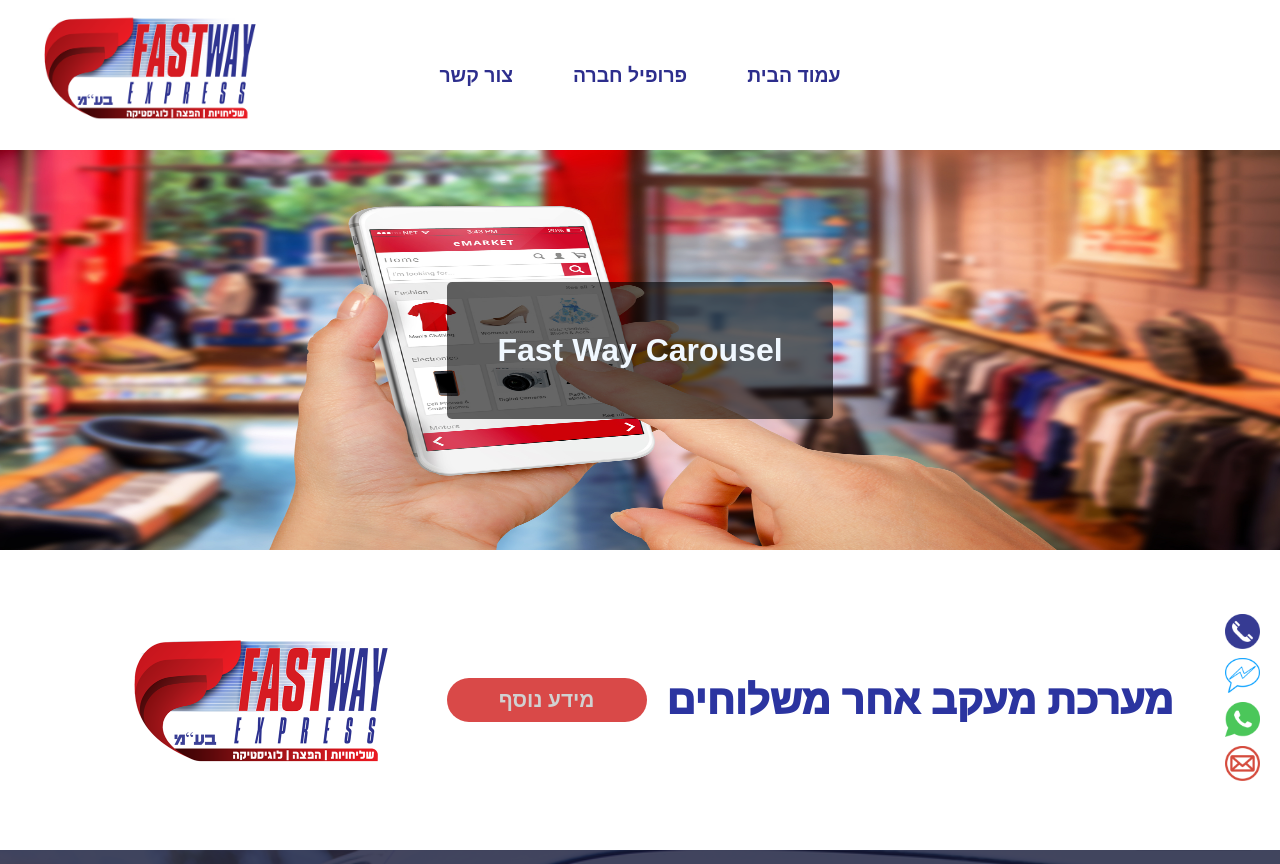
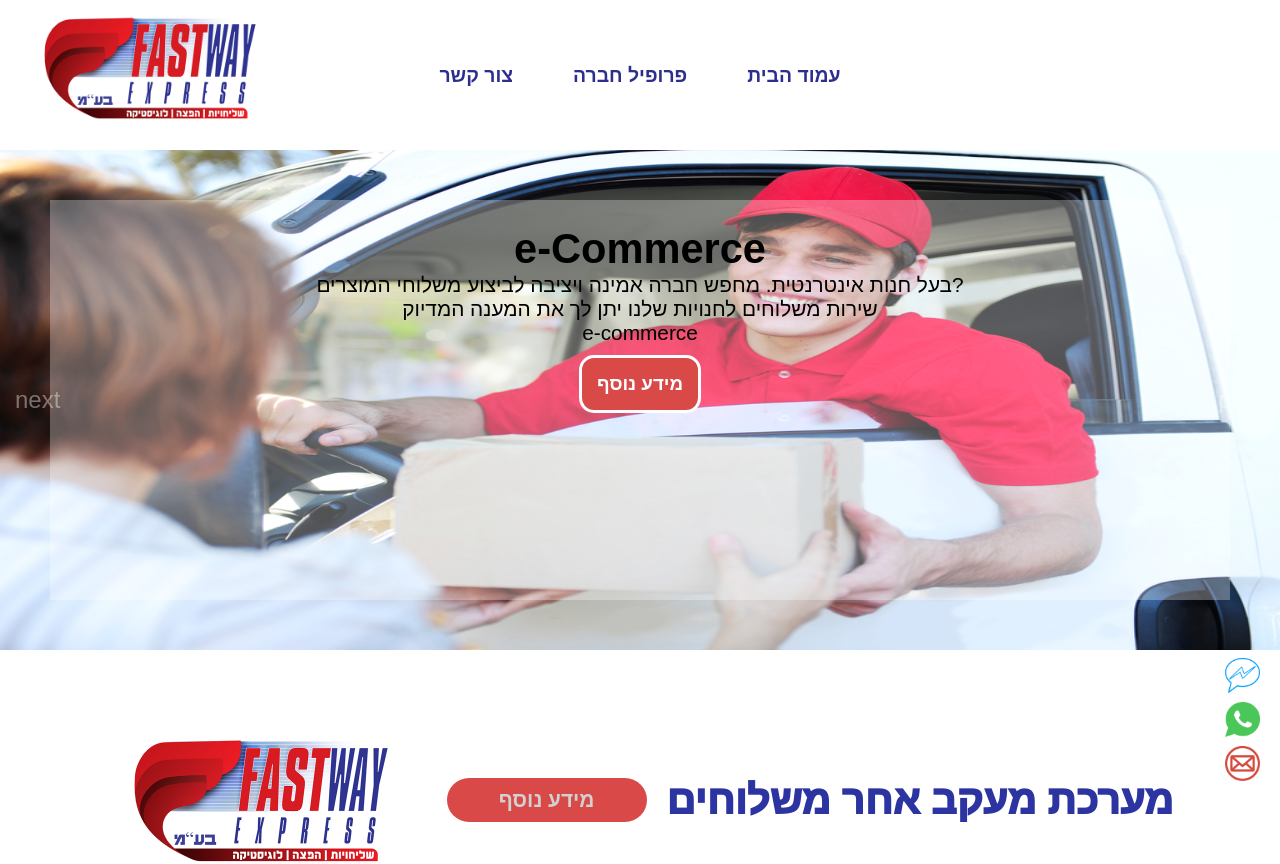
Before and after one commit to Leon-A1/FastWay, a React (Create React App) app: page / in a window 1280 px wide. Shown: the top 864 px of the page. Built offline with nearby package versions, Linux system fonts and the light colour scheme.

Commit message:
built custom slider

```diff
--- /dev/null
+++ b/src/Assets/css/custom-slider.css
@@ -0,0 +1,91 @@
+.slider-wrapper {
+  width: 100%;
+  background-color: rgba(0, 0, 0, 0.9);
+  display: flex;
+  justify-content: space-between;
+  position: relative;
+  min-height: 500px;
+}
+.slider-wrapper button {
+  background-color: transparent;
+  color: rgba(255, 255, 255, 0.4);
+  font-size: 150%;
+  padding: 15px;
+  border: none;
+  outline: none;
+  transition: 300ms ease;
+  z-index: 10;
+}
+.slider-wrapper button:hover {
+  color: white;
+  transition: 300ms ease;
+}
+.images-container {
+  color: white;
+  z-index: 5;
+}
+.images-container img {
+  width: 100%;
+  margin: auto;
+  right: 0;
+  left: 0;
+  display: block;
+  overflow-x: hidden;
+  overflow-y: hidden;
+  position: absolute;
+  transition: 2200ms ease;
+  height: 100%;
+  z-index: 0;
+}
+
+#sliding_image_2 {
+  opacity: 0;
+  transform: translateX(250px);
+  transition: 2200ms ease;
+  overflow-x: hidden;
+  overflow-y: hidden;
+  position: absolute;
+}
+#sliding_image_3 {
+  opacity: 0;
+  transform: translateX(250px);
+  transition: 2200ms ease;
+  overflow-x: hidden;
+  overflow-y: hidden;
+  position: absolute;
+}
+.content {
+  position: absolute;
+  z-index: 10;
+  background-color: rgba(255, 255, 255, 0.3);
+  color: black;
+  top: 50px;
+  right: 50px;
+  left: 50px;
+  bottom: 50px;
+  padding: 25px;
+  display: flex;
+  flex-direction: column;
+  align-items: center;
+  font-size: 130%;
+}
+.content button {
+  z-index: 150;
+  color: white;
+  border: solid white 3px;
+  background-color: #d94948;
+  border-radius: 15px;
+  margin: 10px;
+  font-size: 90%;
+  font-weight: 900;
+}
+.content button:hover {
+  color: #d94948;
+  background-color: white;
+  border: solid #d94948 3px;
+}
+@media (max-width: 900px) {
+  .slider-wrapper {
+    min-height: 400px;
+  }
+}
--- a/src/Components/Home.js
+++ b/src/Components/Home.js
@@ -1,9 +1,10 @@
 import React, { useEffect } from "react";
 import Services from "./Services";
 import ReadMoreSection from "./ReadMoreSection";
-import Header from "./Header";
+// import Header from "./Header";
 import InfoFooter from "./InfoFooter";
 import LandingPageForm from "./LandingPageForm.js";
+import LACustomSlider from "./LACustomSlider.js";
 // import SplitScreenRowContentFirst from "./SplitScreenRowContentFirst";
 import "../Assets/css/layout.css";
 import "../Assets/css/aos.css";
@@ -18,7 +19,7 @@
   }, []);
   return (
     <div className="main">
-      <Header />
+      <LACustomSlider />
       <ReadMoreSection />
       <Services />
       <LandingPageForm />
--- /dev/null
+++ b/src/Components/LACustomSlider.js
@@ -0,0 +1,84 @@
+import React, { useState } from "react";
+import pic_1 from "../Assets/img/delivery.jpg";
+import pic_2 from "../Assets/img/delivery2.jpg";
+import pic_3 from "../Assets/img/delivery3.jpg";
+
+import "../Assets/css/custom-slider.css";
+
+export default function LACustomSlider() {
+  const [slidingCurrentImage, setSlidingCurrentImage] = useState(
+    "sliding_image_1"
+  );
+  const [nextSlidingCurrentImage, setNextSlidingCurrentImage] = useState(
+    "sliding_image_2"
+  );
+
+  function nextSlide() {
+    if (slidingCurrentImage === "sliding_image_1") {
+      setSlidingCurrentImage("sliding_image_2");
+      setNextSlidingCurrentImage("sliding_image_3");
+    }
+    if (slidingCurrentImage === "sliding_image_2") {
+      setSlidingCurrentImage("sliding_image_3");
+      setNextSlidingCurrentImage("sliding_image_1");
+    }
+    if (slidingCurrentImage === "sliding_image_3") {
+      setSlidingCurrentImage("sliding_image_1");
+      setNextSlidingCurrentImage("sliding_image_2");
+    }
+    document.getElementById(slidingCurrentImage).style.transform =
+      "translateX(250px)";
+    document.getElementById(slidingCurrentImage).style.opacity = "0";
+    document.getElementById(nextSlidingCurrentImage).style.transform =
+      "translateX(0px)";
+    document.getElementById(nextSlidingCurrentImage).style.opacity = "1";
+  }
+
+  function prevSlide() {
+    if (slidingCurrentImage === "sliding_image_1") {
+      setSlidingCurrentImage("sliding_image_3");
+      setNextSlidingCurrentImage("sliding_image_2");
+    }
+    if (slidingCurrentImage === "sliding_image_2") {
+      setSlidingCurrentImage("sliding_image_1");
+      setNextSlidingCurrentImage("sliding_image_3");
+    }
+    if (slidingCurrentImage === "sliding_image_3") {
+      setSlidingCurrentImage("sliding_image_2");
+      setNextSlidingCurrentImage("sliding_image_1");
+    }
+    document.getElementById(slidingCurrentImage).style.transform =
+      "translateX(250px)";
+    document.getElementById(slidingCurrentImage).style.opacity = "0";
+    document.getElementById(nextSlidingCurrentImage).style.transform =
+      "translateX(0px)";
+    document.getElementById(nextSlidingCurrentImage).style.opacity = "1";
+  }
+  return (
+    <div className="slider-wrapper">
+      <button onClick={nextSlide}>next</button>
+      <div className="images-container">
+        <div className="content">
+          <h1>e-Commerce</h1>
+          <p>
+            {" "}
+            בעל חנות אינטרנטית. מחפש חברה אמינה ויציבה לביצוע משלוחי המוצרים?
+          </p>
+          <p>שירות משלוחים לחנויות שלנו יתן לך את המענה המדיוק</p>
+          e-commerce
+          <button>מידע נוסף</button>
+        </div>
+        <img id="sliding_image_1" src={pic_1} alt=""></img>
+        <img id="sliding_image_2" src={pic_2} alt=""></img>
+        <img id="sliding_image_3" src={pic_3} alt=""></img>
+      </div>
+      <button onClick={prevSlide}>prev</button>
+    </div>
+  );
+}
+// יש לך שליחות דחופה מבית העסק ד
+
+// צריך לשלוח מסמכים מהיום להיום
+// שירות משלוחים מהיום להיום נועד בדיוק עבורך
+
+// בעל עסק נותן שירות משלוחים? פאסט ווטי אקספרס מספק שירותים לכלם סוגי העסקים
```
